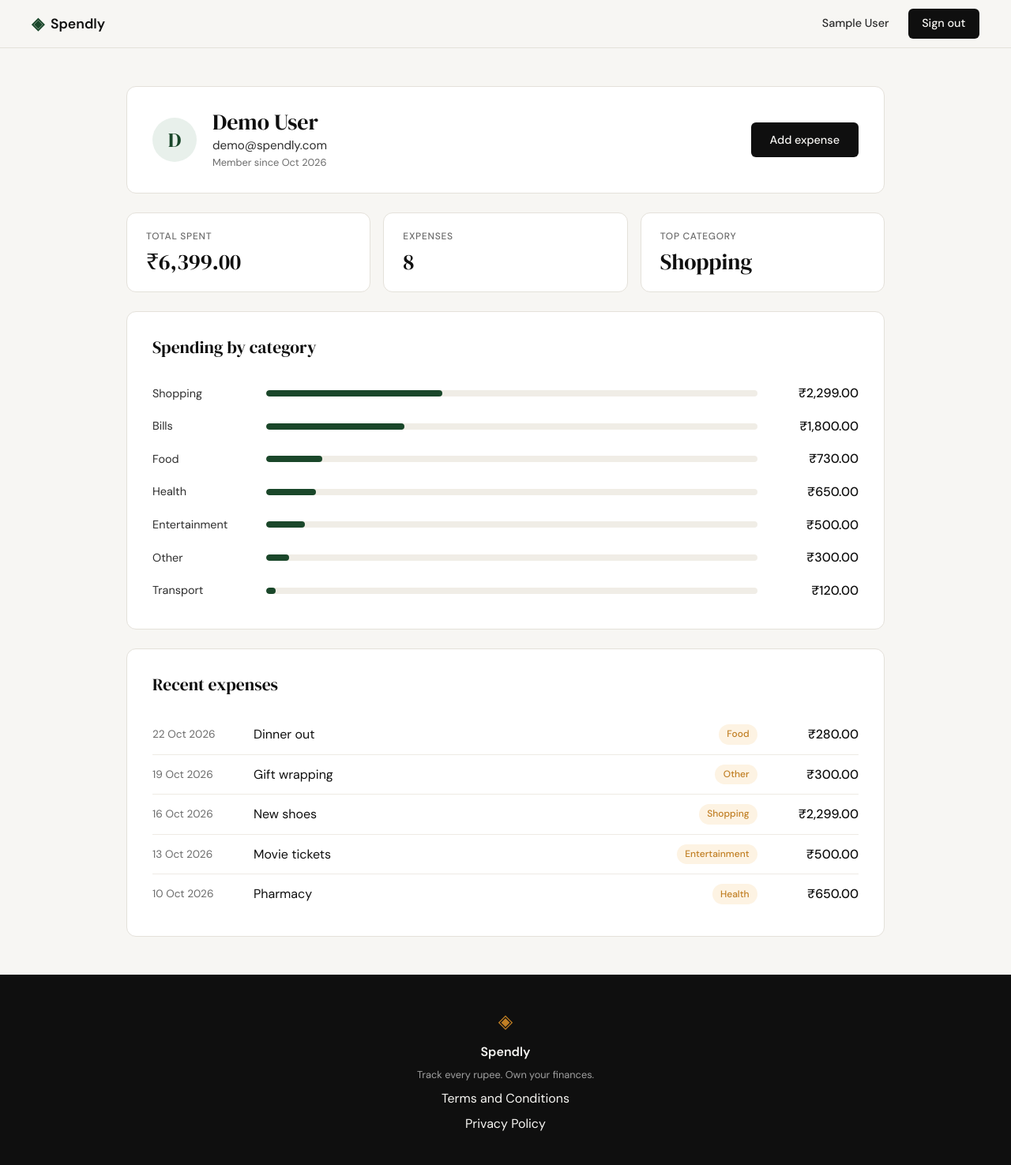
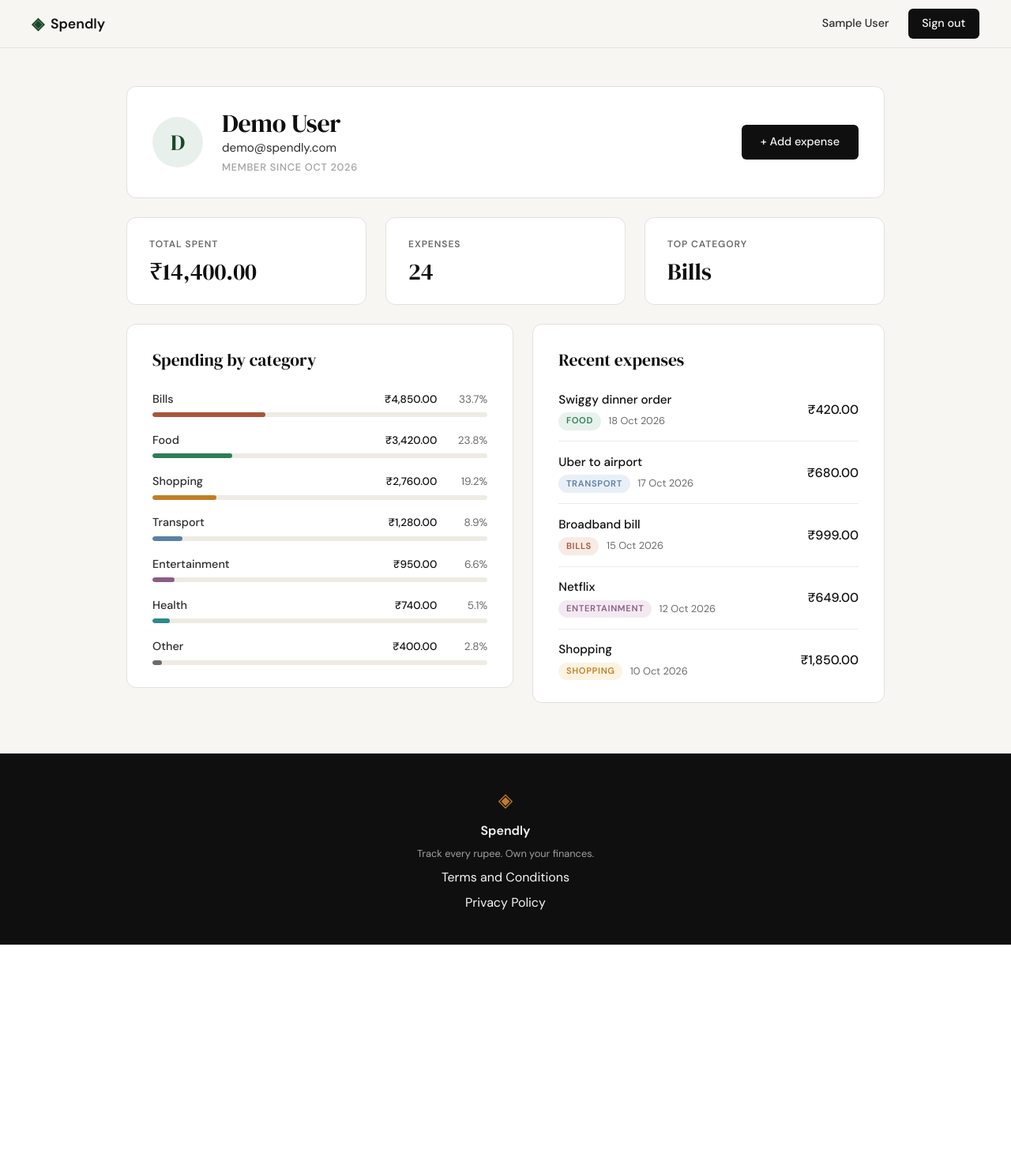
Before and after one commit to sukritikalia08/spendly, a Flask app: page /profile in a window 1280 px wide. Shown: the whole page at 79% size. After the commit the page ends 1196 px from the top, so only its background shows below. Run offline with Flask 3, Linux system fonts and the light colour scheme; the visitor is signed in with stand-in values (Sample User, id 1); data comes from the database, SQL or seed files in the repository.

Commit message:
profile page UI

```diff
--- a/static/css/profile.css
+++ b/static/css/profile.css
@@ -2,7 +2,7 @@
 /* Layout                                                              */
 /* ------------------------------------------------------------------ */
 
-.profile-section { padding: 3rem 2rem; }
+.profile-section { padding: 3rem 2rem 4rem; }
 
 .profile-container {
     max-width: 960px;
@@ -30,211 +30,279 @@
 .amount {
     font-weight: 500;
     font-variant-numeric: tabular-nums;
-    text-align: right;
+    white-space: nowrap;
     color: var(--ink);
 }
 
 /* ------------------------------------------------------------------ */
-/* Header card                                                         */
+/* Category colors                                                     */
+/* ------------------------------------------------------------------ */
+
+.cat-food          { --cat: var(--cat-food);          --cat-light: var(--cat-food-light); }
+.cat-transport     { --cat: var(--cat-transport);     --cat-light: var(--cat-transport-light); }
+.cat-bills         { --cat: var(--cat-bills);         --cat-light: var(--cat-bills-light); }
+.cat-health        { --cat: var(--cat-health);        --cat-light: var(--cat-health-light); }
+.cat-entertainment { --cat: var(--cat-entertainment); --cat-light: var(--cat-entertainment-light); }
+.cat-shopping      { --cat: var(--cat-shopping);      --cat-light: var(--cat-shopping-light); }
+.cat-other         { --cat: var(--cat-other);         --cat-light: var(--cat-other-light); }
+
+/* ------------------------------------------------------------------ */
+/* Header                                                              */
 /* ------------------------------------------------------------------ */
 
 .profile-header {
     display: flex;
     align-items: center;
-    justify-content: space-between;
     gap: 1.5rem;
 }
 
-.profile-identity {
-    display: flex;
-    align-items: center;
-    gap: 1.25rem;
-    min-width: 0;
-}
-
-.profile-avatar {
+.avatar {
     flex-shrink: 0;
-    width: 56px;
-    height: 56px;
+    width: 64px;
+    height: 64px;
     border-radius: 50%;
     background: var(--accent-light);
     color: var(--accent);
     font-family: var(--font-display);
-    font-size: 1.6rem;
+    font-size: 1.75rem;
     display: flex;
     align-items: center;
     justify-content: center;
 }
 
+.profile-identity { min-width: 0; }
+
 .profile-name {
     font-family: var(--font-display);
-    font-size: 1.75rem;
     font-weight: 400;
-    line-height: 1.2;
+    font-size: 2rem;
+    line-height: 1.15;
+    letter-spacing: -0.01em;
     color: var(--ink);
+    overflow-wrap: anywhere;
 }
 
 .profile-email {
+    font-size: 0.95rem;
     color: var(--ink-soft);
-    font-size: 0.95rem;
     overflow-wrap: anywhere;
 }
 
-.profile-meta {
-    color: var(--ink-muted);
+.profile-since {
     font-size: 0.8rem;
+    font-weight: 500;
+    color: var(--ink-faint);
+    text-transform: uppercase;
+    letter-spacing: 0.06em;
+    margin-top: 0.15rem;
+}
+
+.profile-add {
+    margin-left: auto;
+    flex-shrink: 0;
 }
 
 /* ------------------------------------------------------------------ */
-/* Stat tiles                                                          */
+/* Stat cards                                                          */
 /* ------------------------------------------------------------------ */
 
 .stat-grid {
     display: grid;
     grid-template-columns: repeat(3, 1fr);
-    gap: 1rem;
+    gap: 1.5rem;
 }
 
-.stat-tile {
-    background: var(--paper-card);
-    border: 1px solid var(--border);
-    border-radius: var(--radius-md);
-    padding: 1.25rem 1.5rem;
+.stat-card {
     display: flex;
     flex-direction: column;
-    gap: 0.35rem;
+    gap: 0.4rem;
+    padding: 1.5rem 1.75rem;
 }
 
 .stat-label {
     font-size: 0.75rem;
-    font-weight: 500;
-    letter-spacing: 0.06em;
+    font-weight: 600;
+    color: var(--ink-muted);
     text-transform: uppercase;
-    color: var(--ink-muted);
+    letter-spacing: 0.08em;
 }
 
 .stat-value {
     font-family: var(--font-display);
-    font-size: 1.75rem;
+    font-size: 1.85rem;
     line-height: 1.2;
     color: var(--ink);
     font-variant-numeric: tabular-nums;
+    overflow-wrap: anywhere;
+}
+
+/* ------------------------------------------------------------------ */
+/* Two-column body                                                     */
+/* ------------------------------------------------------------------ */
+
+.profile-grid {
+    display: grid;
+    grid-template-columns: 1.1fr 1fr;
+    gap: 1.5rem;
+    align-items: start;
 }
 
 /* ------------------------------------------------------------------ */
 /* Category breakdown                                                  */
 /* ------------------------------------------------------------------ */
 
-.category-list,
-.expense-list { list-style: none; }
-
-.category-row {
-    display: grid;
-    grid-template-columns: 8rem 1fr 7rem;
-    align-items: center;
-    gap: 1rem;
-    padding: 0.5rem 0;
+.bar-list {
+    list-style: none;
+    display: flex;
+    flex-direction: column;
+    gap: 1.1rem;
 }
 
-.category-name {
+.bar-row {
+    display: grid;
+    grid-template-columns: 1fr auto;
+    align-items: baseline;
+    gap: 0.35rem 1rem;
+}
+
+.bar-label {
     font-size: 0.9rem;
+    font-weight: 500;
     color: var(--ink-soft);
 }
 
-.category-bar-track {
-    height: 8px;
-    background: var(--paper-warm);
-    border-radius: var(--radius-sm);
+.bar-meta {
+    display: flex;
+    gap: 0.75rem;
+    font-size: 0.85rem;
+}
+
+.bar-pct {
+    min-width: 3.25rem;
+    text-align: right;
+    color: var(--ink-muted);
+    font-variant-numeric: tabular-nums;
+}
+
+.bar-track {
+    grid-column: 1 / -1;
+    height: 6px;
+    background: var(--border-soft);
+    border-radius: 999px;
     overflow: hidden;
 }
 
-.category-bar {
+.bar-fill {
     height: 100%;
-    background: var(--accent);
-    border-radius: var(--radius-sm);
+    background: var(--cat, var(--accent));
+    border-radius: 999px;
+    transition: width 0.6s ease;
 }
 
 /* ------------------------------------------------------------------ */
 /* Recent expenses                                                     */
 /* ------------------------------------------------------------------ */
 
-.expense-row {
-    display: grid;
-    grid-template-columns: 7rem 1fr auto 7rem;
+.recent-list { list-style: none; }
+
+.recent-item {
+    display: flex;
     align-items: center;
+    justify-content: space-between;
     gap: 1rem;
-    padding: 0.75rem 0;
-    border-top: 1px solid var(--border-soft);
+    padding: 0.85rem 0;
+    border-bottom: 1px solid var(--border-soft);
 }
 
-.expense-row:first-child { border-top: none; }
+.recent-item:first-child { padding-top: 0; }
+.recent-item:last-child { border-bottom: none; padding-bottom: 0; }
 
-.expense-date {
-    font-size: 0.85rem;
+.recent-main {
+    display: flex;
+    flex-direction: column;
+    gap: 0.25rem;
+    min-width: 0;
+}
+
+.recent-desc {
+    font-size: 0.95rem;
+    font-weight: 500;
+    color: var(--ink);
+    overflow-wrap: anywhere;
+}
+
+.recent-meta {
+    display: flex;
+    align-items: center;
+    flex-wrap: wrap;
+    gap: 0.6rem;
+}
+
+.recent-date {
+    font-size: 0.8rem;
     color: var(--ink-muted);
 }
 
-.expense-desc { color: var(--ink); }
+/* ------------------------------------------------------------------ */
+/* Category pill                                                       */
+/* ------------------------------------------------------------------ */
 
-.category-pill {
-    font-size: 0.75rem;
-    font-weight: 500;
-    padding: 0.2rem 0.65rem;
-    border-radius: var(--radius-lg);
-    background: var(--accent-2-light);
-    color: var(--accent-2);
+.pill {
+    display: inline-block;
+    font-size: 0.7rem;
+    font-weight: 600;
+    letter-spacing: 0.06em;
+    text-transform: uppercase;
+    padding: 0.15rem 0.6rem;
+    border-radius: 999px;
+    background: var(--cat-light, var(--accent-light));
+    color: var(--cat, var(--accent));
 }
 
 /* ------------------------------------------------------------------ */
 /* Empty state                                                         */
 /* ------------------------------------------------------------------ */
 
-.empty-state { text-align: center; padding: 3rem 2rem; }
-
-.empty-state .profile-card-title { margin-bottom: 0.5rem; }
-
-.empty-state p {
-    color: var(--ink-muted);
-    margin-bottom: 1.25rem;
+.empty-state {
+    text-align: center;
+    padding: 3.5rem 2rem;
 }
 
-.empty-link {
+.empty-icon {
+    display: block;
+    font-size: 2.25rem;
     color: var(--accent);
-    font-weight: 500;
+    margin-bottom: 0.75rem;
 }
 
-.empty-link:hover { text-decoration: underline; }
+.empty-title {
+    font-family: var(--font-display);
+    font-weight: 400;
+    font-size: 1.6rem;
+    color: var(--ink);
+    margin-bottom: 0.5rem;
+}
+
+.empty-body {
+    font-size: 0.95rem;
+    color: var(--ink-muted);
+    margin-bottom: 1.75rem;
+}
 
 /* ------------------------------------------------------------------ */
 /* Responsive                                                          */
 /* ------------------------------------------------------------------ */
 
 @media (max-width: 720px) {
-    .profile-section { padding: 1.5rem 1rem; }
+    .profile-section { padding: 2rem 1rem 3rem; }
+    .profile-card { padding: 1.5rem 1.25rem; }
 
-    .profile-card { padding: 1.25rem; }
+    .profile-header { flex-wrap: wrap; gap: 1rem; }
+    .profile-name { font-size: 1.6rem; }
+    .profile-add { margin-left: 0; width: 100%; text-align: center; }
 
-    .profile-header {
-        flex-direction: column;
-        align-items: stretch;
-    }
+    .stat-grid,
+    .profile-grid { grid-template-columns: 1fr; gap: 1rem; }
 
-    .profile-header .btn-primary { text-align: center; }
-
-    .stat-grid { grid-template-columns: 1fr; }
-
-    .category-row { grid-template-columns: 6rem 1fr auto; }
-
-    .expense-row {
-        grid-template-columns: 1fr auto;
-        grid-template-areas:
-            "date pill"
-            "desc amount";
-        row-gap: 0.25rem;
-    }
-
-    .expense-date  { grid-area: date; }
-    .expense-desc  { grid-area: desc; }
-    .category-pill { grid-area: pill; justify-self: end; }
-    .expense-row .amount { grid-area: amount; }
+    .stat-value { font-size: 1.6rem; }
 }
--- a/static/css/style.css
+++ b/static/css/style.css
@@ -18,6 +18,21 @@
     --danger-light: #fdecea;
     --border: #e4e1da;
     --border-soft: #eeebe4;
+
+    --cat-food: #2f7d55;
+    --cat-food-light: #e6f2eb;
+    --cat-transport: #5b7fa6;
+    --cat-transport-light: #e9eff6;
+    --cat-bills: #a8553a;
+    --cat-bills-light: #f8ebe5;
+    --cat-health: #2a8a8a;
+    --cat-health-light: #e3f3f2;
+    --cat-entertainment: #8b5e83;
+    --cat-entertainment-light: #f3eaf1;
+    --cat-shopping: #c17f24;
+    --cat-shopping-light: #fdf3e3;
+    --cat-other: #6b6b6b;
+    --cat-other-light: #efeeea;
 
     --font-display: 'DM Serif Display', Georgia, serif;
     --font-body: 'DM Sans', system-ui, sans-serif;
--- a/templates/profile.html
+++ b/templates/profile.html
@@ -1,85 +1,111 @@
 {% extends "base.html" %}
 
-{% block title %}Profile — Spendly{% endblock %}
+{% block title %}Profile · Spendly{% endblock %}
 
 {% block head %}
 <link rel="stylesheet" href="{{ url_for('static', filename='css/profile.css') }}">
 {% endblock %}
 
 {% block content %}
+{# ------------------------------------------------------------------ #}
+{# Temporary static data: overrides the route's values for design     #}
+{# work. Delete this block to show the user's real expenses again.    #}
+{# ------------------------------------------------------------------ #}
+{% set summary = {"total": 14400.0, "count": 24, "top_category": "Bills"} %}
+{% set breakdown = [
+    {"category": "Bills",         "total": 4850.0, "pct": 33.7},
+    {"category": "Food",          "total": 3420.0, "pct": 23.8},
+    {"category": "Shopping",      "total": 2760.0, "pct": 19.2},
+    {"category": "Transport",     "total": 1280.0, "pct": 8.9},
+    {"category": "Entertainment", "total": 950.0,  "pct": 6.6},
+    {"category": "Health",        "total": 740.0,  "pct": 5.1},
+    {"category": "Other",         "total": 400.0,  "pct": 2.8},
+] %}
+{% set recent = [
+    {"description": "Swiggy dinner order", "category": "Food",          "date_display": "18 Oct 2026", "amount": 420.0},
+    {"description": "Uber to airport",     "category": "Transport",     "date_display": "17 Oct 2026", "amount": 680.0},
+    {"description": "Broadband bill",      "category": "Bills",         "date_display": "15 Oct 2026", "amount": 999.0},
+    {"description": "Netflix",             "category": "Entertainment", "date_display": "12 Oct 2026", "amount": 649.0},
+    {"description": "",                    "category": "Shopping",      "date_display": "10 Oct 2026", "amount": 1850.0},
+] %}
 
 <section class="profile-section">
     <div class="profile-container">
 
-        <div class="profile-card profile-header">
+        <header class="profile-card profile-header">
+            <div class="avatar" aria-hidden="true">{{ user.name[0] | upper }}</div>
             <div class="profile-identity">
-                <div class="profile-avatar">{{ user.name[0] | upper }}</div>
-                <div>
                 <h1 class="profile-name">{{ user.name }}</h1>
                 <p class="profile-email">{{ user.email }}</p>
-                    <p class="profile-meta">Member since {{ member_since }}</p>
+                <p class="profile-since">Member since {{ member_since }}</p>
             </div>
-            </div>
-            <a href="{{ url_for('add_expense') }}" class="btn-primary">Add expense</a>
-        </div>
+            <a href="{{ url_for('add_expense') }}" class="btn-primary profile-add">+ Add expense</a>
+        </header>
 
         <div class="stat-grid">
-            <div class="stat-tile">
+            <div class="profile-card stat-card">
                 <span class="stat-label">Total spent</span>
                 <span class="stat-value">{{ summary.total | inr }}</span>
             </div>
-            <div class="stat-tile">
+            <div class="profile-card stat-card">
                 <span class="stat-label">Expenses</span>
                 <span class="stat-value">{{ summary.count }}</span>
             </div>
-            <div class="stat-tile">
+            <div class="profile-card stat-card">
                 <span class="stat-label">Top category</span>
                 <span class="stat-value">{{ summary.top_category or "—" }}</span>
             </div>
         </div>
 
-        {% if summary.count %}
+        {% if summary.count == 0 %}
+        <div class="profile-card empty-state">
+            <span class="empty-icon" aria-hidden="true">◈</span>
+            <h2 class="empty-title">No expenses yet</h2>
+            <p class="empty-body">Add your first expense to see where your money goes.</p>
+            <a href="{{ url_for('add_expense') }}" class="btn-primary">Add your first expense</a>
+        </div>
+        {% else %}
+        <div class="profile-grid">
 
-        <div class="profile-card">
+            <section class="profile-card">
                 <h2 class="profile-card-title">Spending by category</h2>
-            <ul class="category-list">
-                {% for c in breakdown %}
-                <li class="category-row">
-                    <span class="category-name">{{ c.category }}</span>
-                    <div class="category-bar-track">
-                        <div class="category-bar" style="width: {{ c.pct }}%"></div>
+                <ul class="bar-list">
+                    {% for item in breakdown %}
+                    <li class="bar-row">
+                        <span class="bar-label">{{ item.category }}</span>
+                        <span class="bar-meta">
+                            <span class="amount">{{ item.total | inr }}</span>
+                            <span class="bar-pct">{{ item.pct }}%</span>
+                        </span>
+                        <div class="bar-track" role="img" aria-label="{{ item.category }}, {{ item.pct }}%">
+                            <div class="bar-fill cat-{{ item.category | lower }}" style="width: {{ item.pct }}%"></div>
                         </div>
-                    <span class="amount">{{ c.total | inr }}</span>
                     </li>
                     {% endfor %}
                 </ul>
+            </section>
+
+            <section class="profile-card">
+                <h2 class="profile-card-title">Recent expenses</h2>
+                <ul class="recent-list">
+                    {% for e in recent %}
+                    <li class="recent-item">
+                        <div class="recent-main">
+                            <span class="recent-desc">{{ e.description or e.category }}</span>
+                            <span class="recent-meta">
+                                <span class="pill cat-{{ e.category | lower }}">{{ e.category }}</span>
+                                <span class="recent-date">{{ e.date_display }}</span>
+                            </span>
                         </div>
-
-        <div class="profile-card">
-            <h2 class="profile-card-title">Recent expenses</h2>
-            <ul class="expense-list">
-                {% for e in recent %}
-                <li class="expense-row">
-                    <span class="expense-date">{{ e.date_display }}</span>
-                    <span class="expense-desc">{{ e.description or e.category }}</span>
-                    <span class="category-pill">{{ e.category }}</span>
                         <span class="amount">{{ e.amount | inr }}</span>
                     </li>
                     {% endfor %}
                 </ul>
+            </section>
+
         </div>
-
-        {% else %}
-
-        <div class="profile-card empty-state">
-            <h2 class="profile-card-title">No expenses yet</h2>
-            <p>Start tracking where your money goes.</p>
-            <a href="{{ url_for('add_expense') }}" class="empty-link">Add your first expense</a>
-        </div>
-
         {% endif %}
 
     </div>
 </section>
-
 {% endblock %}
```
Also changed, not shown: .claude/skills/frontend-design/SKILL.md (added), .claude/specs/04-profile-page-design.md. Lines whose indentation alone changed are shown as unchanged.
